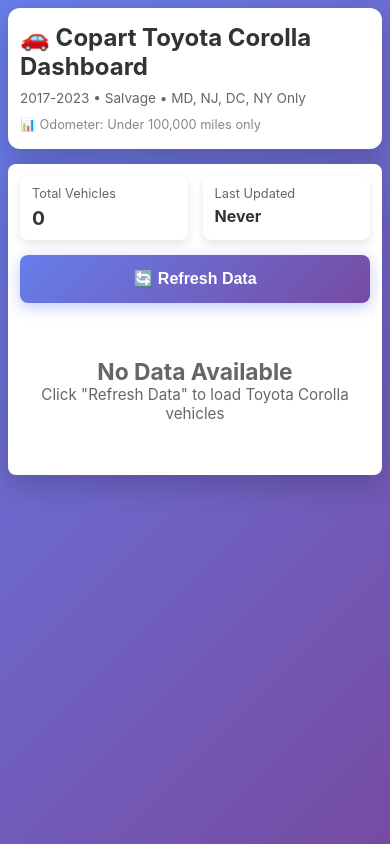
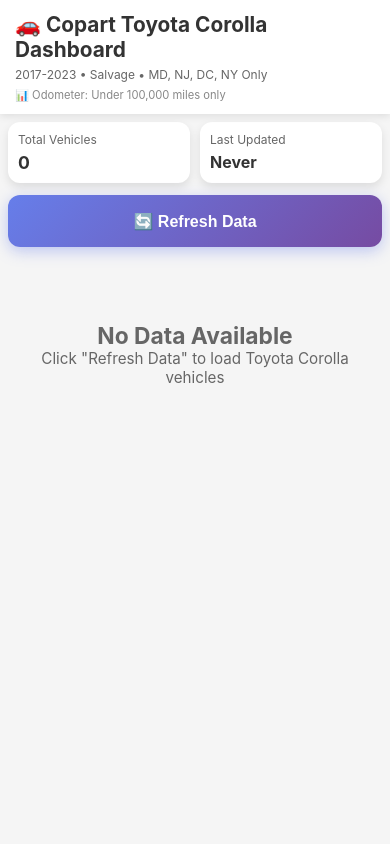
Before and after one commit to medlmd/copart-scraper, a Flask app: page / in a window 390 px wide. Run offline with Flask 3, Linux system fonts and the light colour scheme; data that the repository does not hold is empty.

Commit message:
Transform mobile UI to app-like card-based design
- Replace table with card layout on mobile (<=768px)
- Add sticky header on mobile for app-like feel
- Create beautiful vehicle cards with:
  - Header with title and lot number
  - Badge display for damage/location/countdown
  - Grid layout for odometer and bid info
  - Prominent 'View on Copart' button
- Add touch-friendly interactions (scale on press)
- Remove table scrolling on mobile
- Optimize for small phones (480px breakpoint)
- Maintain table layout on desktop
- Modern app-like styling with rounded corners and shadows

```diff
--- a/templates/dashboard.html
+++ b/templates/dashboard.html
@@ -213,118 +213,198 @@
             color: #666;
         }
 
-        /* Mobile Responsive Styles */
+        /* Mobile App-like Styles */
+        .vehicle-card {
+            display: none; /* Hidden on desktop, shown on mobile */
+        }
+
         @media (max-width: 768px) {
             body {
-                padding: 10px;
+                padding: 0;
+                background: #f5f5f5;
             }
 
             .container {
                 max-width: 100%;
+                padding: 0;
             }
 
             .header {
-                padding: 20px 15px;
-                margin-bottom: 15px;
+                padding: 15px 20px;
+                margin: 0;
+                border-radius: 0;
+                box-shadow: 0 2px 8px rgba(0, 0, 0, 0.1);
+                position: sticky;
+                top: 0;
+                z-index: 100;
             }
 
             .header h1 {
-                font-size: 1.8em;
-                margin-bottom: 8px;
+                font-size: 1.4em;
+                margin-bottom: 5px;
             }
 
             .header p {
-                font-size: 0.9em;
-                line-height: 1.4;
+                font-size: 0.8em;
+                line-height: 1.3;
             }
 
             .header .filter-info {
-                font-size: 0.85em;
-                margin-top: 8px;
+                font-size: 0.75em;
+                margin-top: 5px;
             }
 
             .dashboard {
-                padding: 15px;
-                border-radius: 8px;
+                padding: 10px;
+                border-radius: 0;
+                box-shadow: none;
+                background: #f5f5f5;
             }
 
             .controls {
                 flex-direction: column;
-                gap: 15px;
+                gap: 12px;
                 margin-bottom: 15px;
             }
 
             .stats {
                 width: 100%;
                 justify-content: space-between;
+                gap: 10px;
             }
 
             .stat-card {
                 flex: 1;
                 min-width: 0;
-                padding: 12px 15px;
+                padding: 12px;
+                border-radius: 12px;
             }
 
             .stat-label {
-                font-size: 0.8em;
+                font-size: 0.75em;
             }
 
             .stat-value {
-                font-size: 1.3em;
+                font-size: 1.2em;
             }
 
             .refresh-btn {
                 width: 100%;
-                padding: 14px 20px;
+                padding: 16px 20px;
                 font-size: 1em;
-                min-height: 48px; /* Touch-friendly */
+                min-height: 52px;
+                border-radius: 12px;
+                font-weight: 600;
             }
 
+            /* Hide table on mobile */
             .table-container {
-                overflow-x: auto;
-                -webkit-overflow-scrolling: touch;
-                margin: 0 -15px;
-                padding: 0 15px;
+                display: none;
             }
 
-            table {
-                font-size: 0.85em;
-                min-width: 600px; /* Force horizontal scroll */
+            /* Show card layout on mobile */
+            .vehicle-card {
+                display: block;
+                background: white;
+                border-radius: 16px;
+                padding: 16px;
+                margin-bottom: 12px;
+                box-shadow: 0 2px 8px rgba(0, 0, 0, 0.08);
+                transition: transform 0.2s, box-shadow 0.2s;
             }
 
-            th {
-                padding: 10px 8px;
-                font-size: 0.85em;
-                white-space: nowrap;
+            .vehicle-card:active {
+                transform: scale(0.98);
+                box-shadow: 0 1px 4px rgba(0, 0, 0, 0.12);
             }
 
-            td {
-                padding: 10px 8px;
+            .vehicle-card-header {
+                display: flex;
+                justify-content: space-between;
+                align-items: flex-start;
+                margin-bottom: 12px;
+                padding-bottom: 12px;
+                border-bottom: 1px solid #f0f0f0;
+            }
+
+            .vehicle-card-title {
+                font-size: 1.1em;
+                font-weight: 600;
+                color: #333;
+                margin-bottom: 4px;
+            }
+
+            .vehicle-card-lot {
                 font-size: 0.85em;
+                color: #667eea;
+                font-weight: 500;
+            }
+
+            .vehicle-card-badges {
+                display: flex;
+                flex-wrap: wrap;
+                gap: 6px;
+                margin-top: 8px;
+            }
+
+            .vehicle-card-info {
+                display: grid;
+                grid-template-columns: 1fr 1fr;
+                gap: 12px;
+                margin-top: 12px;
+            }
+
+            .vehicle-card-info-item {
+                display: flex;
+                flex-direction: column;
+            }
+
+            .vehicle-card-info-label {
+                font-size: 0.75em;
+                color: #888;
+                margin-bottom: 4px;
+                text-transform: uppercase;
+                letter-spacing: 0.5px;
+            }
+
+            .vehicle-card-info-value {
+                font-size: 0.95em;
+                color: #333;
+                font-weight: 500;
+            }
+
+            .vehicle-card-link {
+                display: block;
+                margin-top: 12px;
+                padding: 12px;
+                background: linear-gradient(135deg, #667eea 0%, #764ba2 100%);
+                color: white;
+                text-align: center;
+                border-radius: 10px;
+                text-decoration: none;
+                font-weight: 600;
+                font-size: 0.9em;
             }
 
             .badge {
-                font-size: 0.75em;
+                font-size: 0.7em;
                 padding: 4px 10px;
-            }
-
-            .link {
-                font-size: 0.9em;
-                word-break: break-all;
+                border-radius: 12px;
             }
 
             .error {
                 padding: 15px;
                 font-size: 0.9em;
+                border-radius: 12px;
             }
 
             .empty-state {
-                padding: 40px 15px;
+                padding: 60px 20px;
                 font-size: 0.95em;
             }
 
             .loading {
-                padding: 30px 15px;
+                padding: 40px 20px;
                 font-size: 1em;
             }
         }
@@ -332,44 +412,49 @@
         /* Extra small phones */
         @media (max-width: 480px) {
             body {
+                padding: 0;
+            }
+
+            .header {
+                padding: 12px 15px;
+            }
+
+            .header h1 {
+                font-size: 1.3em;
+            }
+
+            .header p {
+                font-size: 0.75em;
+            }
+
+            .header .filter-info {
+                font-size: 0.7em;
+            }
+
+            .dashboard {
                 padding: 8px;
             }
 
-            .header {
-                padding: 15px 12px;
-            }
-
-            .header h1 {
-                font-size: 1.5em;
-            }
-
-            .header p {
-                font-size: 0.85em;
-            }
-
-            .header .filter-info {
-                font-size: 0.8em;
-            }
-
-            .dashboard {
-                padding: 12px;
-            }
-
             .stat-card {
-                padding: 10px 12px;
+                padding: 10px;
             }
 
             .stat-value {
-                font-size: 1.2em;
+                font-size: 1.1em;
             }
 
-            table {
-                font-size: 0.8em;
-                min-width: 550px;
+            .vehicle-card {
+                padding: 14px;
+                margin-bottom: 10px;
             }
 
-            th, td {
-                padding: 8px 6px;
+            .vehicle-card-title {
+                font-size: 1em;
+            }
+
+            .vehicle-card-info {
+                grid-template-columns: 1fr;
+                gap: 10px;
             }
         }
     </style>
@@ -511,6 +596,50 @@
                 return;
             }
 
+            // Check if mobile (screen width <= 768px)
+            const isMobile = window.innerWidth <= 768;
+
+            if (isMobile) {
+                // Mobile: Card-based layout
+                let html = '';
+                vehicles.forEach(vehicle => {
+                    html += '<div class="vehicle-card">';
+                    html += '<div class="vehicle-card-header">';
+                    html += `<div><div class="vehicle-card-title">${vehicle.year || 'N/A'} ${vehicle.make || ''} ${vehicle.model || ''}</div>`;
+                    html += `<div class="vehicle-card-lot">Lot #${vehicle.lot_number || 'N/A'}</div></div>`;
+                    html += '</div>';
+
+                    html += '<div class="vehicle-card-badges">';
+                    if (vehicle.damage && vehicle.damage !== 'N/A') {
+                        html += `<span class="badge badge-salvage">${vehicle.damage}</span>`;
+                    }
+                    if (vehicle.location && vehicle.location !== 'N/A') {
+                        html += `<span class="badge badge-location">${vehicle.location}</span>`;
+                    }
+                    if (vehicle.auction_countdown && vehicle.auction_countdown !== 'N/A') {
+                        html += `<span class="badge badge-countdown">${vehicle.auction_countdown}</span>`;
+                    }
+                    html += '</div>';
+
+                    html += '<div class="vehicle-card-info">';
+                    html += '<div class="vehicle-card-info-item">';
+                    html += '<div class="vehicle-card-info-label">Odometer</div>';
+                    html += `<div class="vehicle-card-info-value">${vehicle.odometer ? vehicle.odometer + ' mi' : 'N/A'}</div>`;
+                    html += '</div>';
+                    html += '<div class="vehicle-card-info-item">';
+                    html += '<div class="vehicle-card-info-label">Current Bid</div>';
+                    html += `<div class="vehicle-card-info-value">${vehicle.current_bid || 'N/A'}</div>`;
+                    html += '</div>';
+                    html += '</div>';
+
+                    if (vehicle.url) {
+                        html += `<a href="${vehicle.url}" target="_blank" class="vehicle-card-link">View on Copart →</a>`;
+                    }
+                    html += '</div>';
+                });
+                content.innerHTML = html;
+            } else {
+                // Desktop: Table layout
                 let html = '<div class="table-container"><table><thead><tr>';
                 html += '<th>Lot #</th>';
                 html += '<th>Year</th>';
@@ -540,6 +669,7 @@
                 html += '</tbody></table></div>';
                 content.innerHTML = html;
             }
+        }
 
         // Load data on page load
         window.addEventListener('load', () => {
```
Lines whose indentation alone changed are shown as unchanged.
